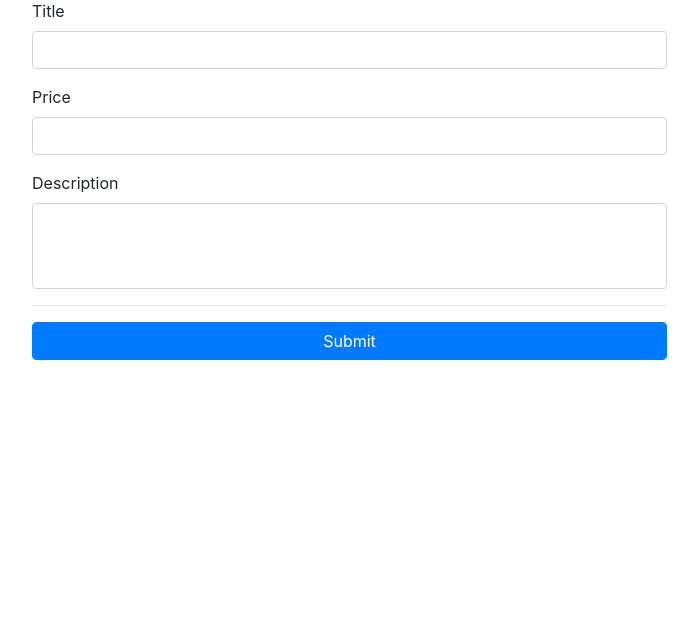
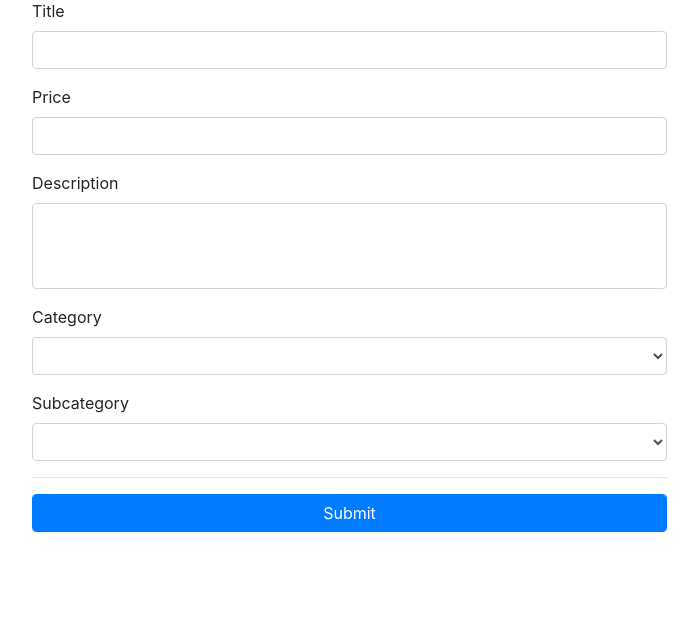
Before and after one commit to DanielAdeyemi/flask_forms_practice, a Flask app: template templates/new_item.html in a window 1280 px wide. Shown: the part 186-822 px from the top of the page, without its empty margins (243-941 px from the left). Before the commit the page ends 546 px from the top, so only its background shows below. Run offline with Flask 2, Linux system fonts and the light colour scheme; the template is opened without the code that fills it: values that come from a table or form of the project are taken from there, others are empty; some libraries are stand-ins or nearby versions.

Commit message:
create list of categories and subcategories

```diff
--- a/app.py
+++ b/app.py
@@ -47,14 +47,22 @@ def new_item():
   conn = get_db()
   c = conn.cursor()
   form = NewItemForm()
+  c.execute("SELECT id, name FROM categories")
+  categories = c.fetchall()
+  form.category.choices = categories
+
+  c.execute("""SELECT id, name FROM subcategories WHERE category_id = ?""", (1,))
+  subcategories = c.fetchall()
+  form.subcategory.choices = subcategories
+
   if request.method == "POST":
     c.execute("""INSERT INTO items(title, description, price, image, category_id, subcategory_id) VALUES(?,?,?,?,?,?)""",
               (form.title.data,
               form.description.data,
               float(form.price.data),
               "",
-              1,
-              1
+              form.category.data,
+              form.subcategory.data
               ))
     conn.commit()
     flash("Item {} has been successfully created".format(request.form.get("title")), "success")
--- a/templates/new_item.html
+++ b/templates/new_item.html
@@ -23,6 +23,14 @@
         {{ form.description.label }}
         {{ form.description(class="form-control", rows="3") }}
       </div>
+      <div class="form-group">
+        {{ form.category.label }}
+        {{ form.category(class="form-control", rows="3") }}
+      </div>
+      <div class="form-group">
+        {{ form.subcategory.label }}
+        {{ form.subcategory(class="form-control", rows="3") }}
+      </div>
       <hr>
       {{ form.submit(class="form-control btn btn-primary") }}
     </form>
```
